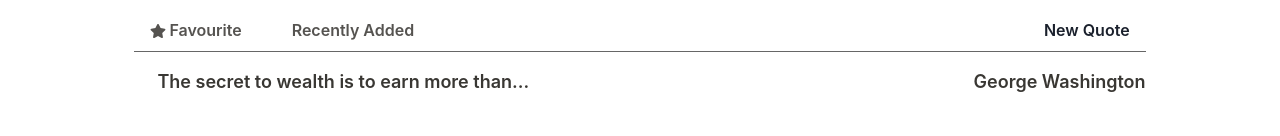
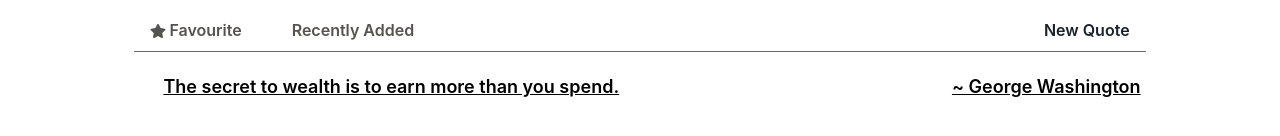
Before and after one commit to JvstRyan/NeuroNotes, a React (Vite) app in the folder client/: page / in a window 1280 px wide. Shown: the part 662-798 px from the top of the page. Built offline with nearby package versions, Linux system fonts and the light colour scheme; no server answers; some icons are missing.

Commit message:
Finished implementing QuoteItem design

```diff
--- a/client/src/components/folders/FolderCard.tsx
+++ b/client/src/components/folders/FolderCard.tsx
@@ -74,7 +74,7 @@
           cursor={"pointer"}
         >
           <Flex align={"center"} justify={"space-between"}>
-            <Text color={"white"} fontWeight={"500"}>
+            <Text color={"white"} fontSize={'17px'} fontWeight={"600"}>
               {title}
             </Text>
           </Flex>
--- a/client/src/components/quotes/QuoteForm.tsx
+++ b/client/src/components/quotes/QuoteForm.tsx
@@ -4,9 +4,29 @@
 import { FaClock } from "react-icons/fa6";
 import { FaPlus } from "react-icons/fa6";
 import QuoteItem from "./QuoteItem";
+import axios from "axios";
+
+interface Quote {
+    _id: string
+    name: string
+    person: string
+    favourite: boolean
+}
 
 const QuoteForm = () => {
   const [selectedButton, setSelectedButton] = useState<string | null>(null);
+  const [quotes, setQuotes] = useState('')
+
+  const fetchQuotes = async () => {
+    try {
+    const response = await axios.get('http://localhost:5000/api/quotes?favourite=true')
+
+    } catch {
+
+    }
+  }
+
+
   return (
     <>
       <Text
--- a/client/src/components/quotes/QuoteItem.tsx
+++ b/client/src/components/quotes/QuoteItem.tsx
@@ -1,21 +1,20 @@
-import { Box, Flex, Spacer, Text } from "@chakra-ui/react";
+import {  Flex, Text } from "@chakra-ui/react";
 import { FaBookmark } from "react-icons/fa6";
 
 const QuoteItem = () => {
   return (
     <>
-        <Flex color={"default.500"} mb={'10rem'} justify={'space-between'} align={'center'} w={'100%'}>
+        <Flex cursor={'pointer'} p={'5px'} borderRadius={'6px'} _hover={{bg: '#D9D9D9'}} color={"black"} mb={'10rem'} justify={'space-between'} align={'center'} w={'100%'}>
           <Flex align={'center'} gap={'5px'}>
-            <FaBookmark size={18} />
-            <Text  fontSize={'18px'} fontWeight={'600'} noOfLines={1} maxW={"80%"}>
+            <FaBookmark size={19} />
+            <Text as={'u'} whiteSpace={'none'} fontSize={'18px'} fontWeight={'600'}>
               The secret to wealth is to earn more than you spend.
             </Text>
           </Flex>
-          <Box>
-            <Text  fontSize={'18px'} fontWeight={'600'}>George Washington</Text>
-          </Box>
+          <Flex align={'center'} >
+            <Text as={'u'} fontSize={'18px'} fontWeight={'600'}>~ George Washington</Text>
+          </Flex>
         </Flex>
-
     </>
   );
 };
```
Also changed, not shown: 1 other file (tests, documents, lock files or other folders).
